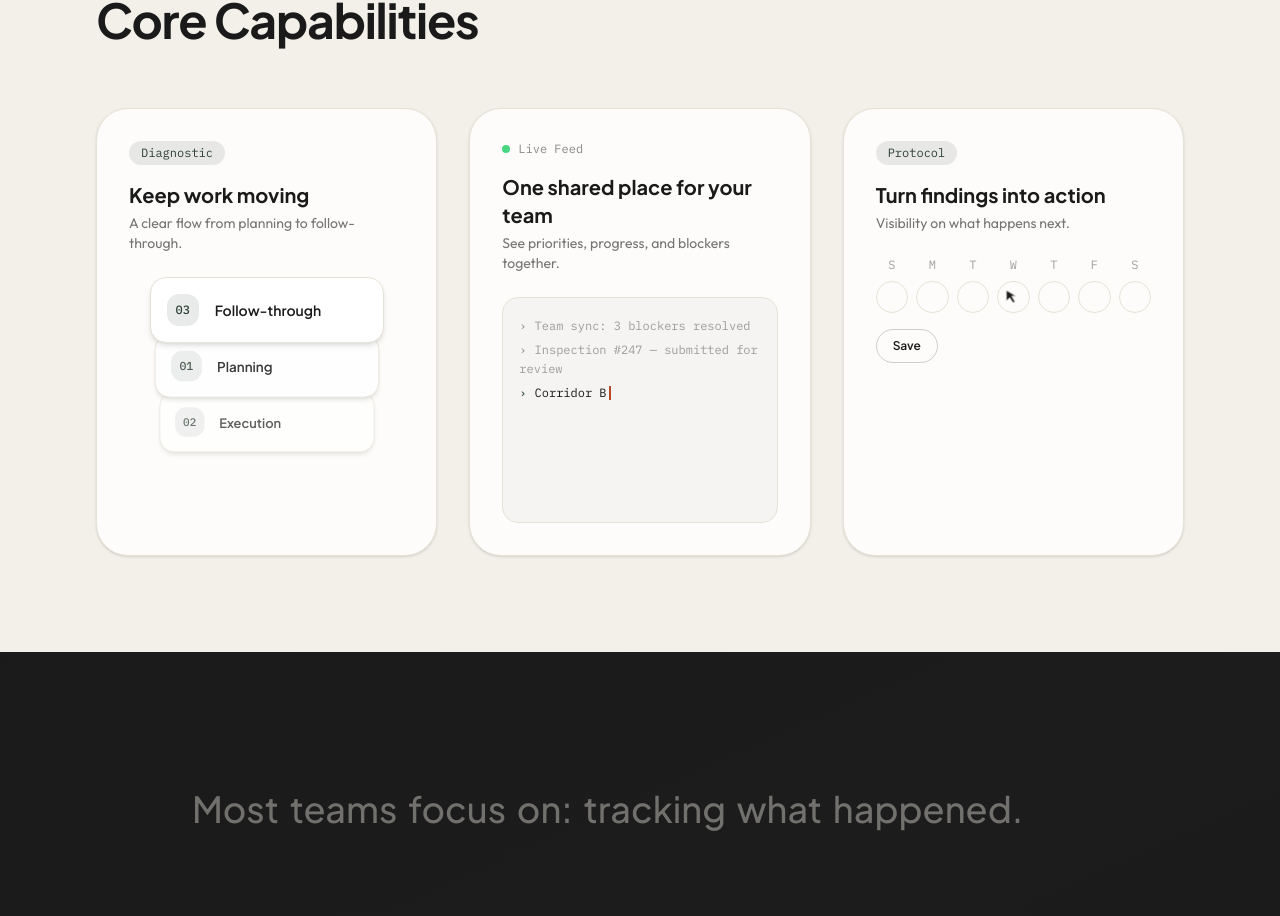
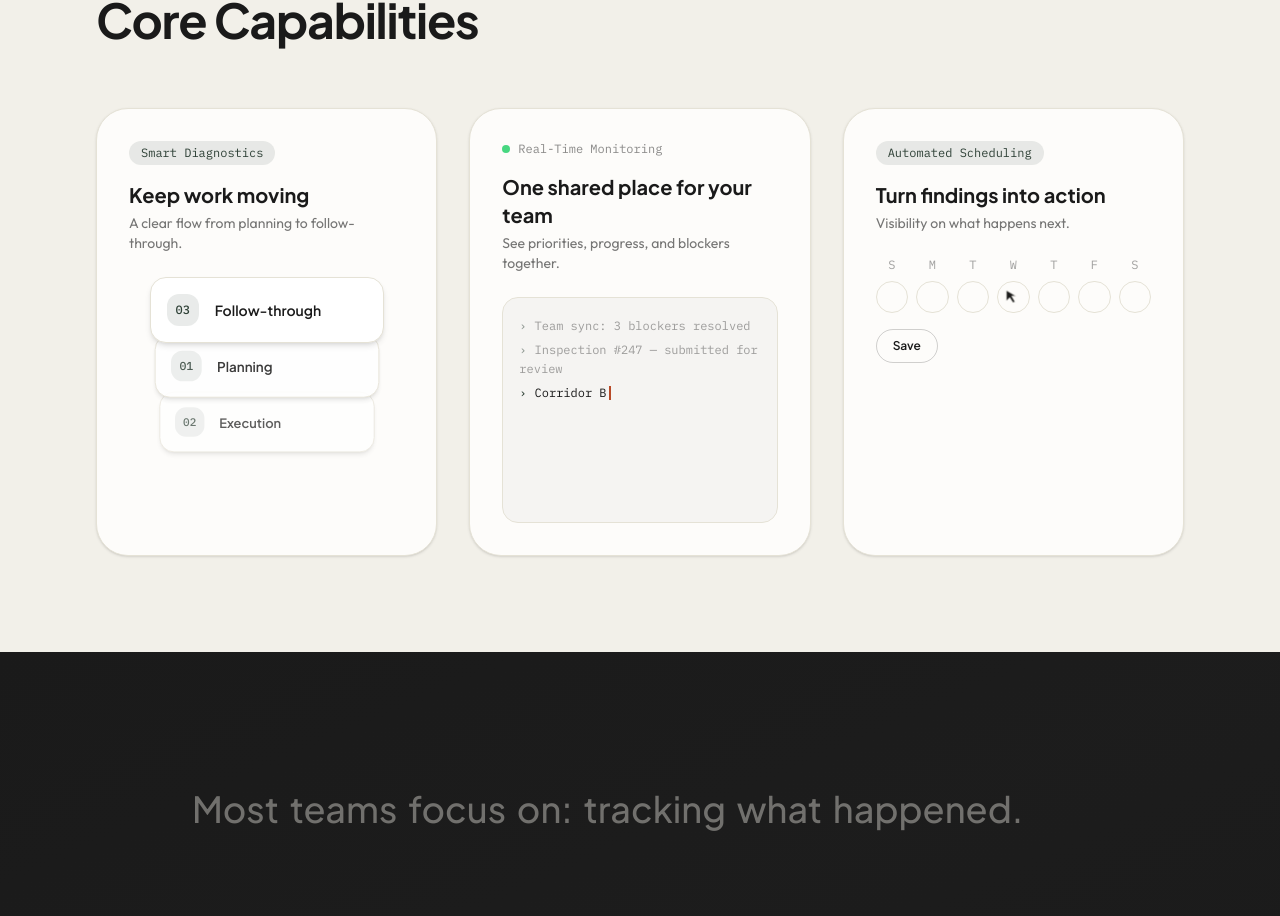
Before and after one commit to YerielMangin/veltro-website, a Next.js app: page / in a window 1280 px wide. Shown: the part 928-1844 px from the top of the page. Built offline with nearby package versions, Linux system fonts and the light colour scheme; no server answers.

Commit message:
content: rename feature card badges to benefit labels (CO3)

```diff
--- a/src/components/animations/CursorProtocol.tsx
+++ b/src/components/animations/CursorProtocol.tsx
@@ -86,7 +86,7 @@ export function CursorProtocol() {
   return (
     <div className="flex h-[24rem] flex-col overflow-hidden rounded-[2rem] border border-cream-300 bg-cream-50 p-8 shadow-sm md:h-[28rem]">
       <span className="inline-flex w-fit items-center gap-2 rounded-full bg-moss/10 px-3 py-1 font-mono text-xs text-moss">
-        Protocol
+        Automated Scheduling
       </span>
       <h3 className="mt-4 font-heading text-xl font-bold">
         Turn findings into action
--- a/src/components/animations/DiagnosticShuffler.tsx
+++ b/src/components/animations/DiagnosticShuffler.tsx
@@ -44,7 +44,7 @@ export function DiagnosticShuffler() {
   return (
     <div className="flex h-[24rem] flex-col overflow-hidden rounded-[2rem] border border-cream-300 bg-cream-50 p-8 shadow-sm md:h-[28rem]">
       <span className="inline-flex w-fit items-center gap-2 rounded-full bg-moss/10 px-3 py-1 font-mono text-xs text-moss">
-        Diagnostic
+        Smart Diagnostics
       </span>
       <h3 className="mt-4 font-heading text-xl font-bold">Keep work moving</h3>
       <p className="mt-1 font-body text-sm text-charcoal/60">
--- a/src/components/animations/TelemetryTypewriter.tsx
+++ b/src/components/animations/TelemetryTypewriter.tsx
@@ -63,7 +63,7 @@ export function TelemetryTypewriter() {
     <div className="flex h-[24rem] flex-col overflow-hidden rounded-[2rem] border border-cream-300 bg-cream-50 p-8 shadow-sm md:h-[28rem]">
       <div className="flex items-center gap-2">
         <span className="h-2 w-2 animate-pulse-slow rounded-full bg-green-500" />
-        <span className="font-mono text-xs text-charcoal/50">Live Feed</span>
+        <span className="font-mono text-xs text-charcoal/50">Real-Time Monitoring</span>
       </div>
       <h3 className="mt-4 font-heading text-xl font-bold">
         One shared place for your team
```
